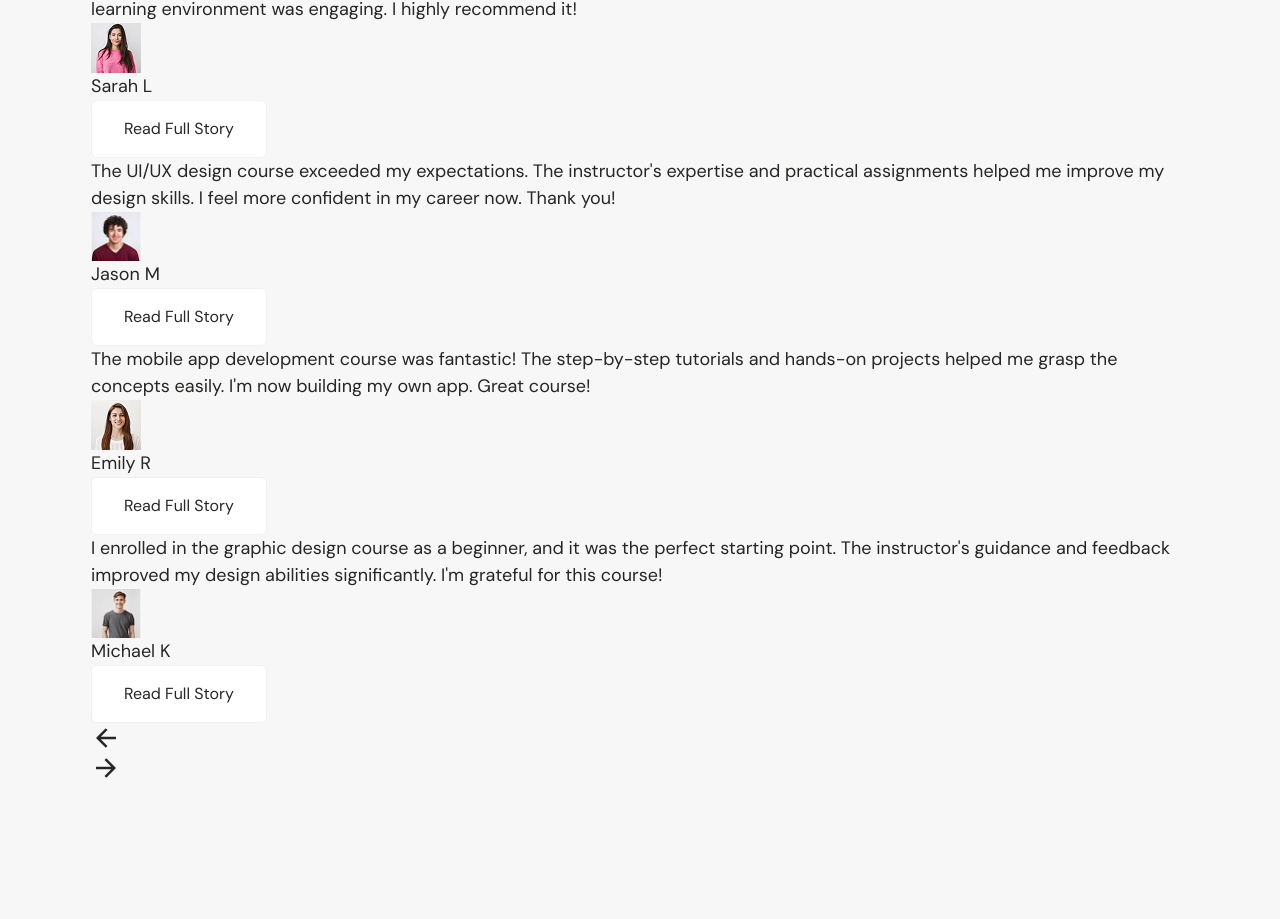
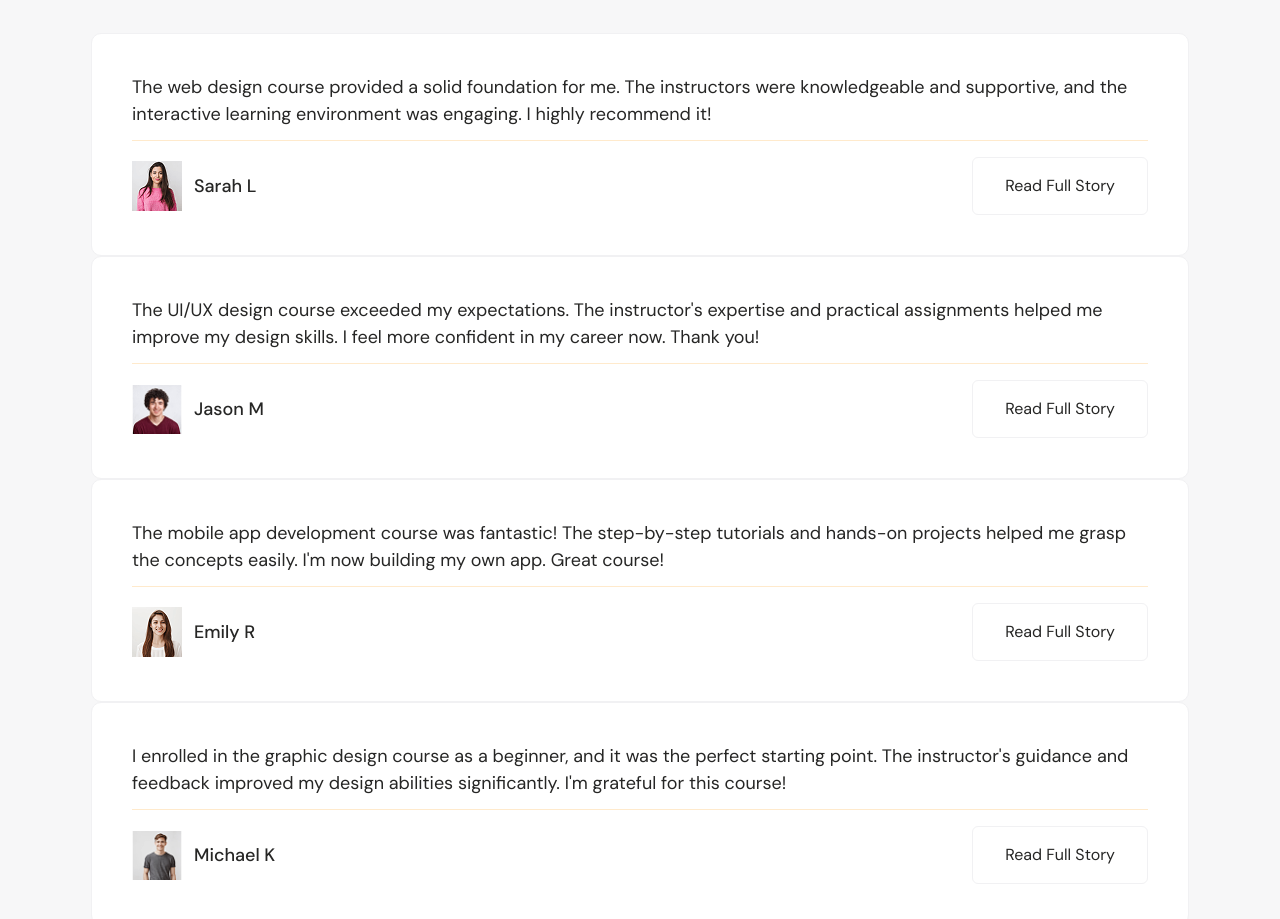
Before and after one commit to rakibulrahmandev/skillpath, a React (Vite) app: page / in a window 1280 px wide. Shown: the part 5538-6457 px from the top of the page. Before the commit the page ends 6321 px from the top, so only its background shows below. Built offline with nearby package versions, Linux system fonts and the light colour scheme.

Commit message:
Testimonials section card design done

```diff
--- a/src/components/Teatimonials/Testimonials.jsx
+++ b/src/components/Teatimonials/Testimonials.jsx
@@ -8,28 +8,30 @@ export default function Testimonials() {
             <section className="section">
                 <div className="container">
                     <Title title='Our Testimonials' text='Lorem ipsum dolor sit amet consectetur. Tempus tincidunt etiam eget elit id imperdiet et. Cras eu sit dignissim lorem nibh et. Ac cum eget habitasse in velit fringilla feugiat senectus in.' link='View All' />
-                    <div className="">
+                    <div className="mt14 lg:mt-16">
                         {testimonialsItems.map((item, idx) => (
-                            <div key={idx} className="">
+                            <div key={idx} className="bg-white border border-white-95 p-8 lg:p-10 rounded-[10px] space-y-3">
                                 <p>{item?.text}</p>
-                                <div>
-                                    <div>
-                                        <img src={item?.img} alt={item?.author} width={50} height={50} />
+                                <div className="flex items-center justify-between flex-wrap pt-4 border-t border-t-orange-90 gap-4">
+                                    <div className="flex items-center gap-3">
+                                        <div>
+                                            <img src={item?.img} alt={item?.author} width={50} height={50} />
+                                        </div>
+                                        <p className="font-medium">{item?.author}</p>
                                     </div>
-                                    <p>{item?.author}</p>
+                                    <button className="secondary-btn">Read Full Story</button>
                                 </div>
-                                <button className="secondary-btn">Read Full Story</button>
                             </div>
                         ))}
                     </div>
-                    <div className="">
+                    {/* <div className="">
                         <button className="">
                             <RiArrowLeftLine size={30} />
                         </button>
                         <button>
                             <RiArrowRightLine size={30} />
                         </button>
-                    </div>
+                    </div> */}
                 </div>
             </section>
         </>
```
